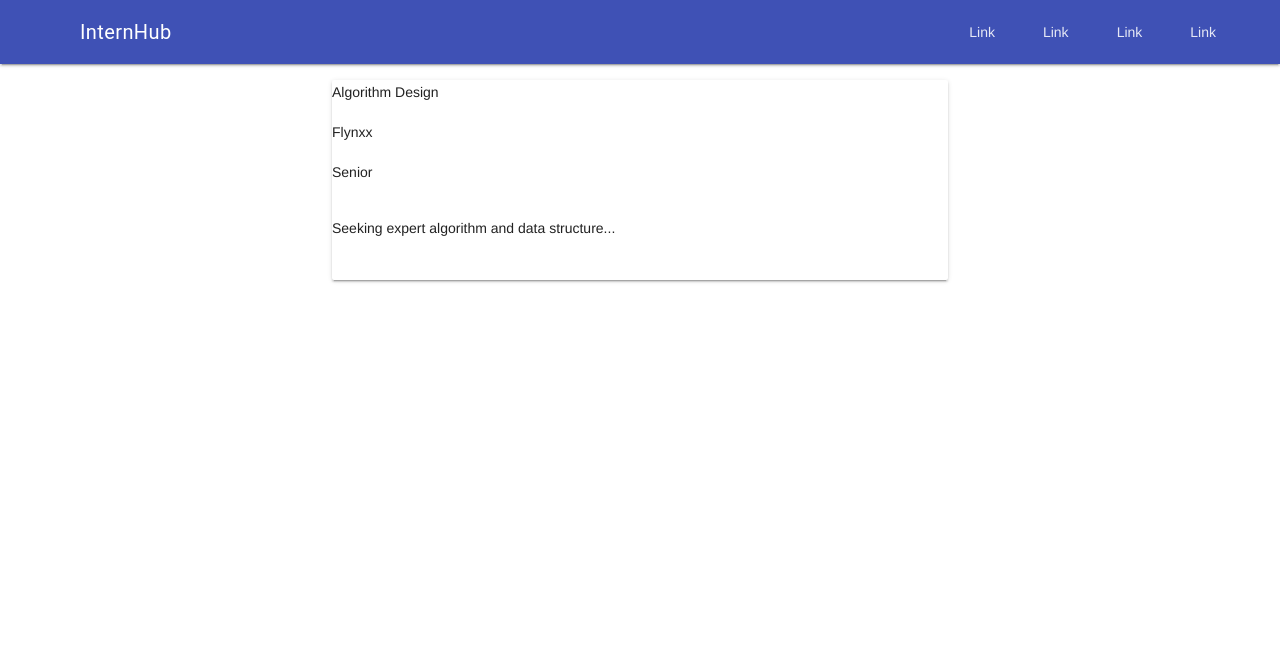
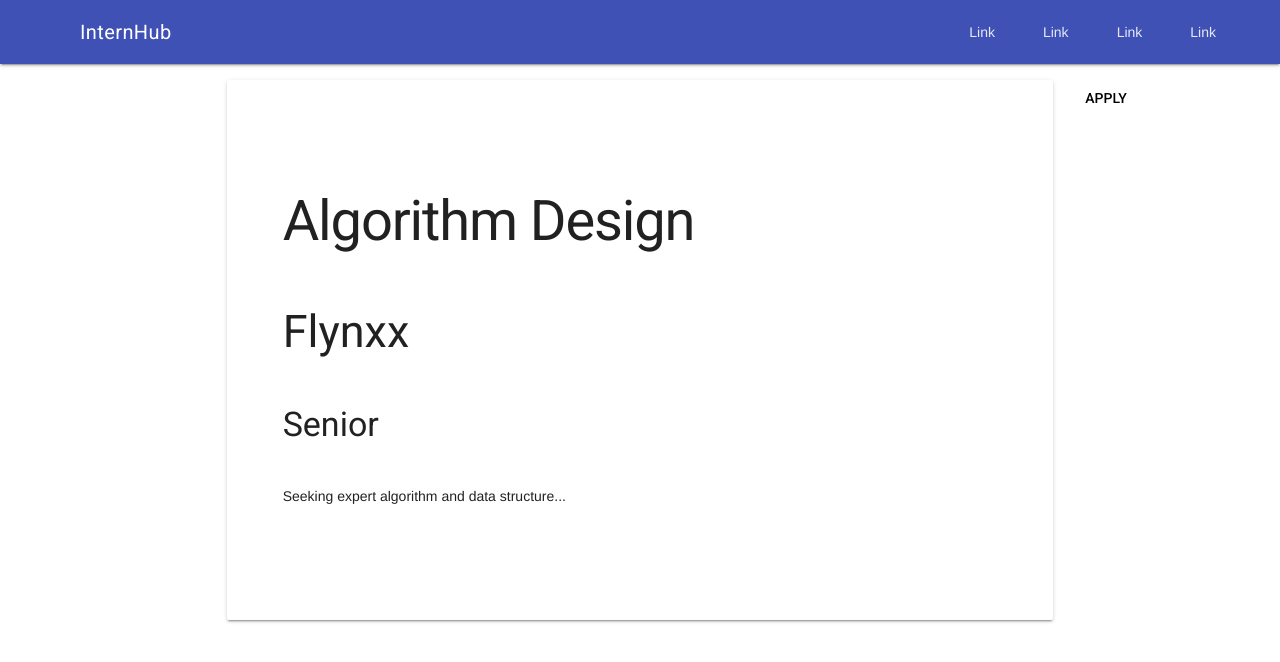
Before and after one commit to nathan78906/InternHub, a Django app: page /hub/job/1/ in a window 1280 px wide. Shown: the top 662 px of the page. Run offline with Django 3.2, Linux system fonts and the light colour scheme; data comes from the database, SQL or seed files in the repository.

Commit message:
styled job.html and also added scrollbar for sorting according to skill

```diff
--- a/internHub/hub/templates/hub/job.html
+++ b/internHub/hub/templates/hub/job.html
@@ -5,6 +5,7 @@
   <title>{{ job.title }}</title>
 
   <!-- Page styles -->
+  <link rel="stylesheet" href="http://fonts.googleapis.com/css?family=Roboto:300,400,500,700" type="text/css">
   <link rel="stylesheet" href="https://fonts.googleapis.com/icon?family=Material+Icons">
   <link rel="stylesheet" href="https://code.getmdl.io/1.3.0/material.indigo-pink.min.css">
   <script defer src="https://code.getmdl.io/1.3.0/material.min.js"></script>
@@ -13,6 +14,7 @@
     width: 100%;
   }
   </style>
+  </head>
   <body>
   <!-- Always shows a header, even in smaller screens. -->
     <div class="mdl-layout mdl-js-layout mdl-layout--fixed-header">
@@ -43,20 +45,22 @@
       <main class="mdl-layout__content">
         <div class="page-content"><!-- Your content goes here -->
           <div class="mdl-grid">
-            <div class="mdl-cell mdl-cell--3-col">
+            <div class="mdl-cell mdl-cell--2-col">
               <!-- add content here -->
             </div>
-            <div class="mdl-cell mdl-cell--6-col">
+            <div class="mdl-cell mdl-cell--8-col">
               <!-- also here -->
-              <div class="mdl-card mdl-shadow--2dp full-width">
-                <p>{{ job.title }}</p>
-                <p>{{ job.employer }}</p>
-                <p>{{ job.get_skill_display }}</p>
-                <p>{{ job.description|linebreaks }}</p>
+              <div style="padding: 80px 56px" class="content mdl-card mdl-shadow--2dp full-width">
+                <h1>{{ job.title }}</h1>
+                <h2>{{ job.employer }}</h2>
+                <h3>{{ job.get_skill_display }}</h3>
+                <p>{{ job.description | linebreaks}}</p>
               </div>
             </div>
-            <div class="mdl-cell mdl-cell--3-col">
-              <!-- and probably also here -->
+            <div class="mdl-cell mdl-cell--2-col">
+              <button class="mdl-button mdl-js-button mdl-js-ripple-effect">
+  		Apply
+	      </button>
             </div>
           </div>
         </div>
```
Also changed, not shown: internHub/hub/templates/hub/index.html (+14 -2 lines), 15 other files.
